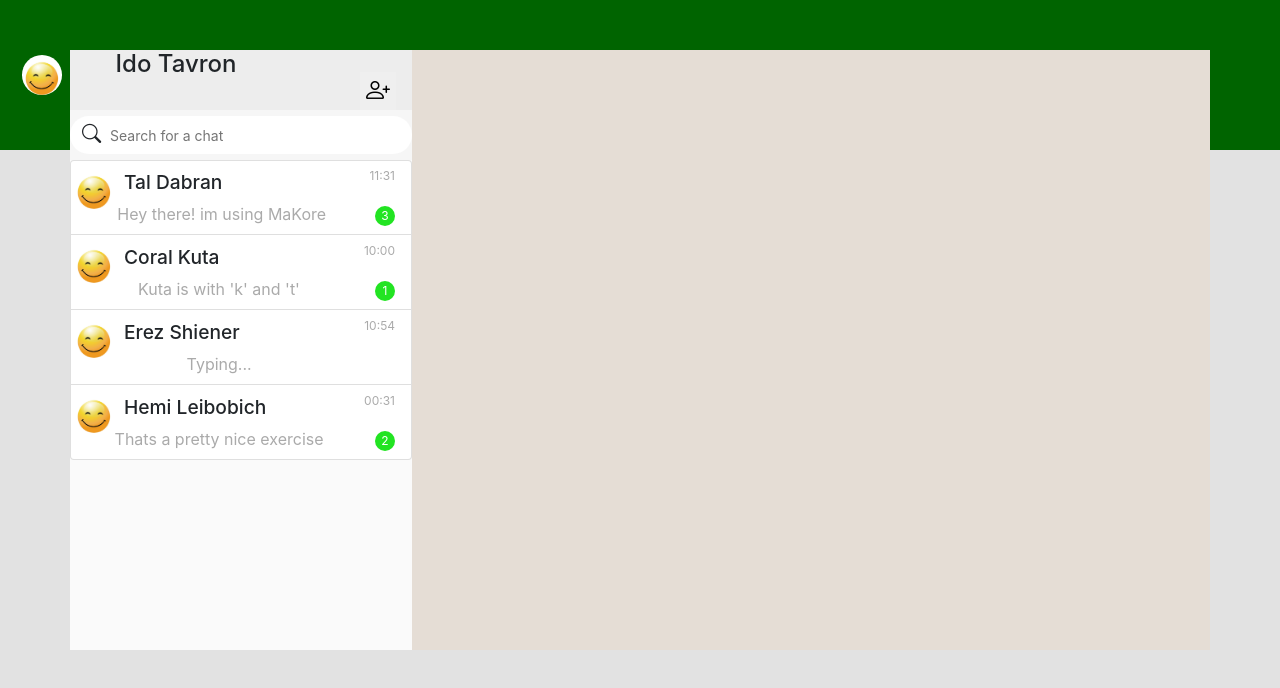
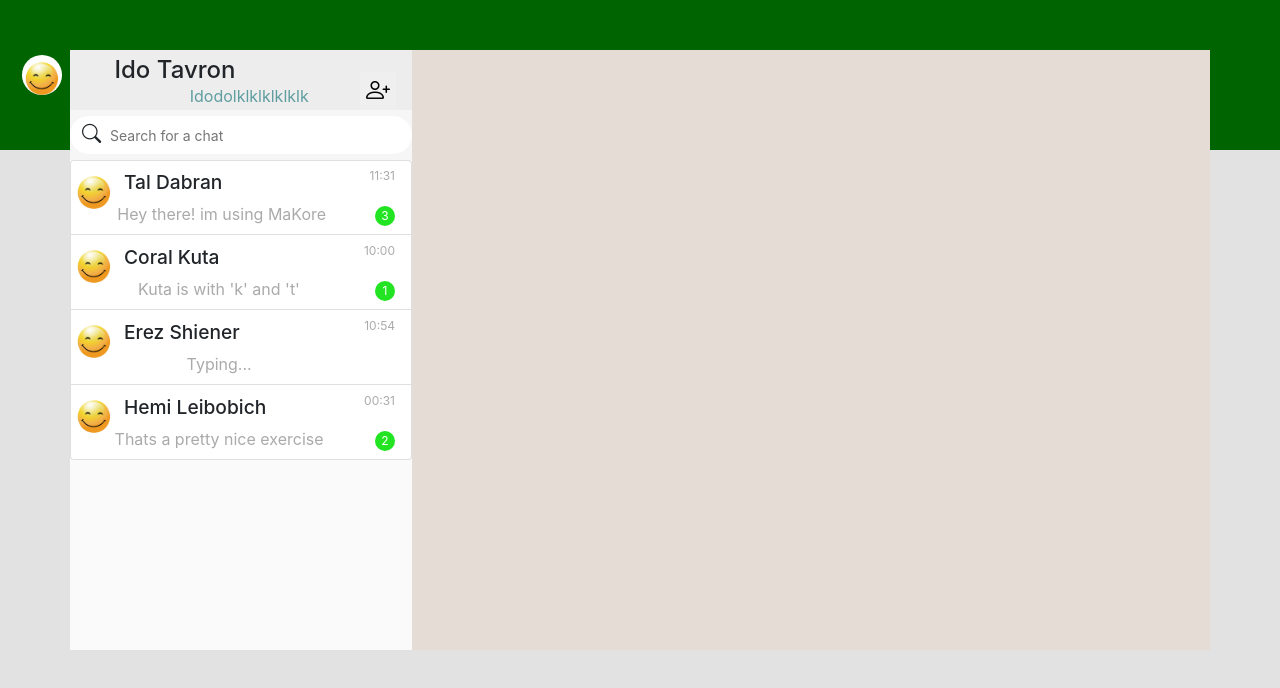
Before and after one commit to CoralKuta/MaKore, a React (Create React App) app: page / in a window 1280 px wide. Shown: the top 688 px of the page. Built offline with nearby package versions, Linux system fonts and the light colour scheme.

Commit message:
little change in the design

```diff
--- a/src/Contracts.css
+++ b/src/Contracts.css
@@ -45,15 +45,17 @@ body{
 }
 
 .Name {
-  position: relative;
-  right: 65px;
+  position: absolute;
+  left: 13%;
+  top: 10%;
 }
 
 .NickName {
-  position: relative;
-  top:20px;
-  right: 50px;
-  color:cadetblue;
+  position: absolute;
+  left: 35%;
+  color: cadetblue;
+  text-align: center;
+  bottom: 4%;
 }
 
 .searchChat {
--- a/src/MemberInfo/memberInfo.js
+++ b/src/MemberInfo/memberInfo.js
@@ -6,7 +6,7 @@ function MemberInfo() {
           <div className="Name">
             <h4>Ido Tavron</h4>
           </div>
-          <div className="NickName"> Idodo</div>
+          <div className="NickName">Idodolklklklklklk</div>
           <button type="button" className="bi bi-person-plus"></button>
       </div>
     );
```
